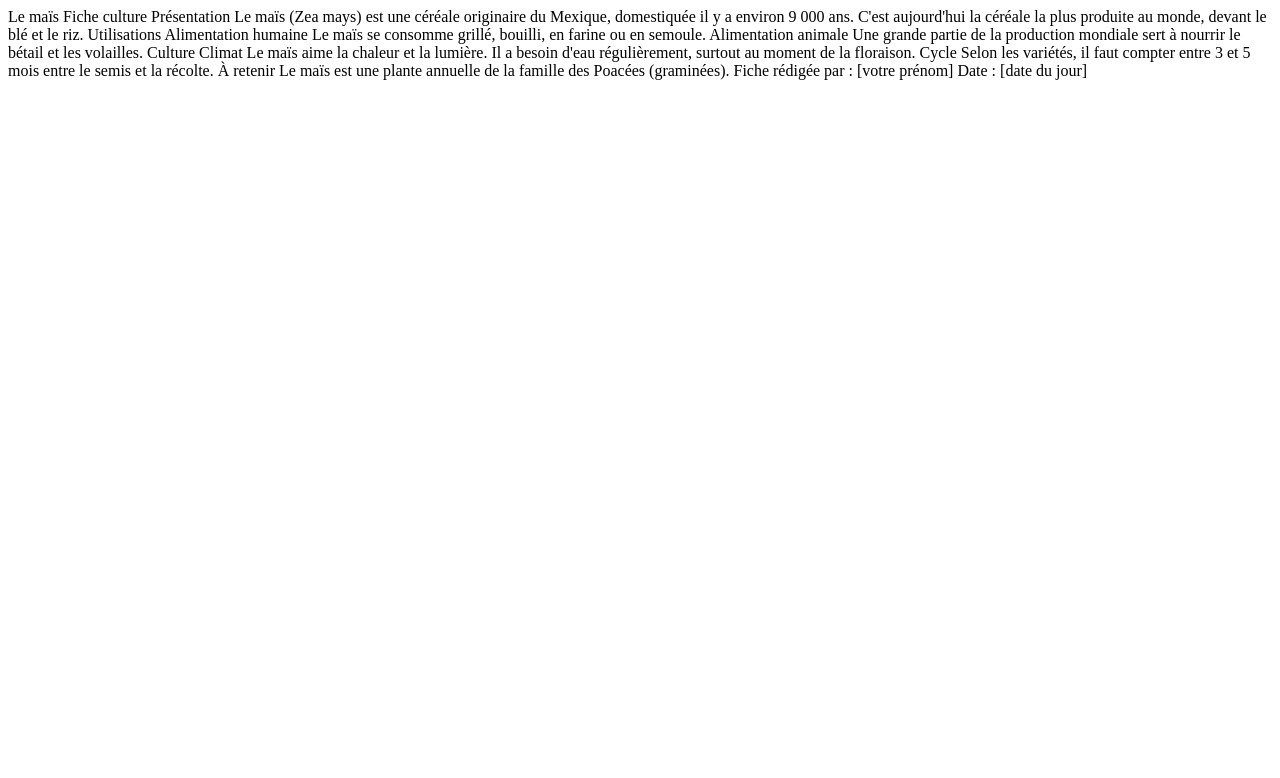
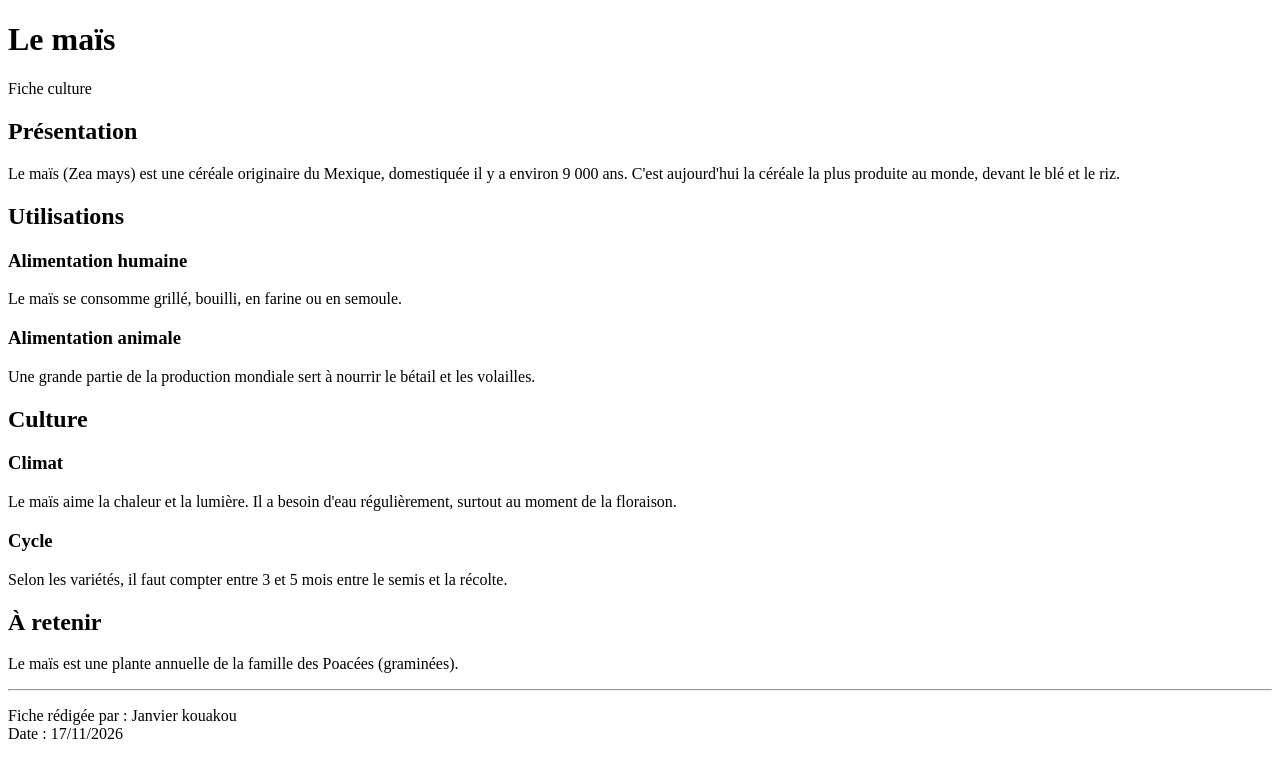
Before and after one commit to Osmose24/Projet-PlanEvo, a plain HTML site: page niveau-1-graine/02-titres-paragraphes/index.html in a window 1280 px wide. Drawn offline with Linux system fonts and the light colour scheme.

Commit message:
partie 2-1

```diff
--- a/niveau-1-graine/02-titres-paragraphes/index.html
+++ b/niveau-1-graine/02-titres-paragraphes/index.html
@@ -12,28 +12,29 @@
     Ajoutez les balises demandées dans le README (étapes 1 à 8).
   -->
 
-  Le maïs
-  Fiche culture
+  <h1>Le maïs</h1>
+  <p>Fiche culture</p>
 
-  Présentation
-  Le maïs (Zea mays) est une céréale originaire du Mexique, domestiquée il y a environ 9 000 ans. C'est aujourd'hui la céréale la plus produite au monde, devant le blé et le riz.
+  <h2>Présentation</h2>
+  <p>Le maïs (Zea mays) est une céréale originaire du Mexique, domestiquée il y a environ 9 000 ans. C'est aujourd'hui la céréale la plus produite au monde, devant le blé et le riz.</p>
 
-  Utilisations
-  Alimentation humaine
-  Le maïs se consomme grillé, bouilli, en farine ou en semoule.
-  Alimentation animale
-  Une grande partie de la production mondiale sert à nourrir le bétail et les volailles.
+  <h2>Utilisations</h2>
+  <h3>Alimentation humaine</h3>
+  <p>Le maïs se consomme grillé, bouilli, en farine ou en semoule.</p>
+  <h3>Alimentation animale</h3>
+  <p>Une grande partie de la production mondiale sert à nourrir le bétail et les volailles.</p>
 
-  Culture
-  Climat
+  <h2>Culture</h2>
+  <h3>Climat</h3>
   Le maïs aime la chaleur et la lumière. Il a besoin d'eau régulièrement, surtout au moment de la floraison.
-  Cycle
-  Selon les variétés, il faut compter entre 3 et 5 mois entre le semis et la récolte.
+  <h3>Cycle</h3>
+  <p>Selon les variétés, il faut compter entre 3 et 5 mois entre le semis et la récolte.</p>
 
-  À retenir
-  Le maïs est une plante annuelle de la famille des Poacées (graminées).
-
-  Fiche rédigée par : [votre prénom]
-  Date : [date du jour]
+  <h2>À retenir</h2>
+  <p>Le maïs est une plante annuelle de la famille des Poacées (graminées).</p>
+<hr>
+  <p>Fiche rédigée par : Janvier kouakou
+  <br>
+  Date : 17/11/2026</p>
 </body>
 </html>
```
